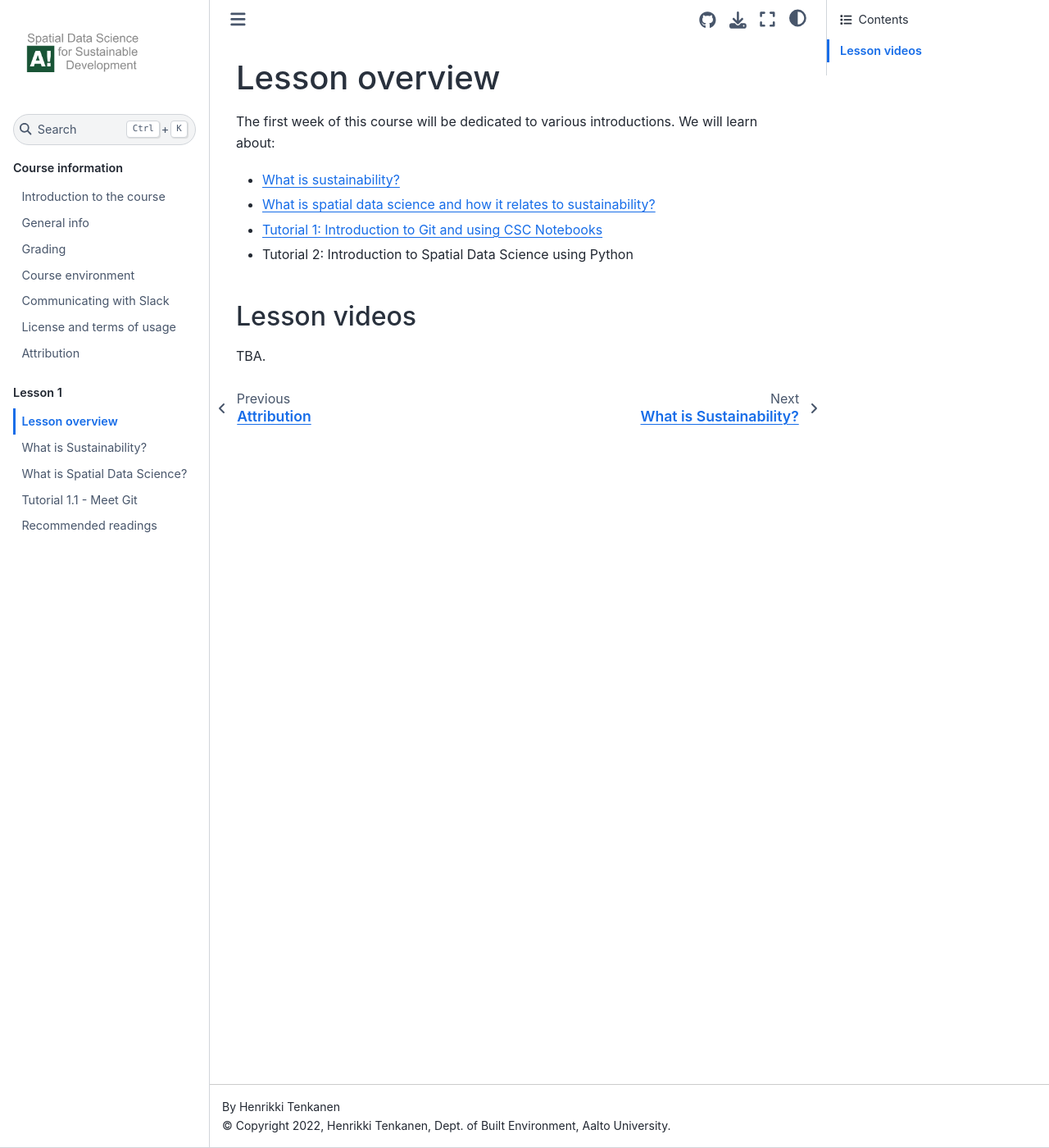
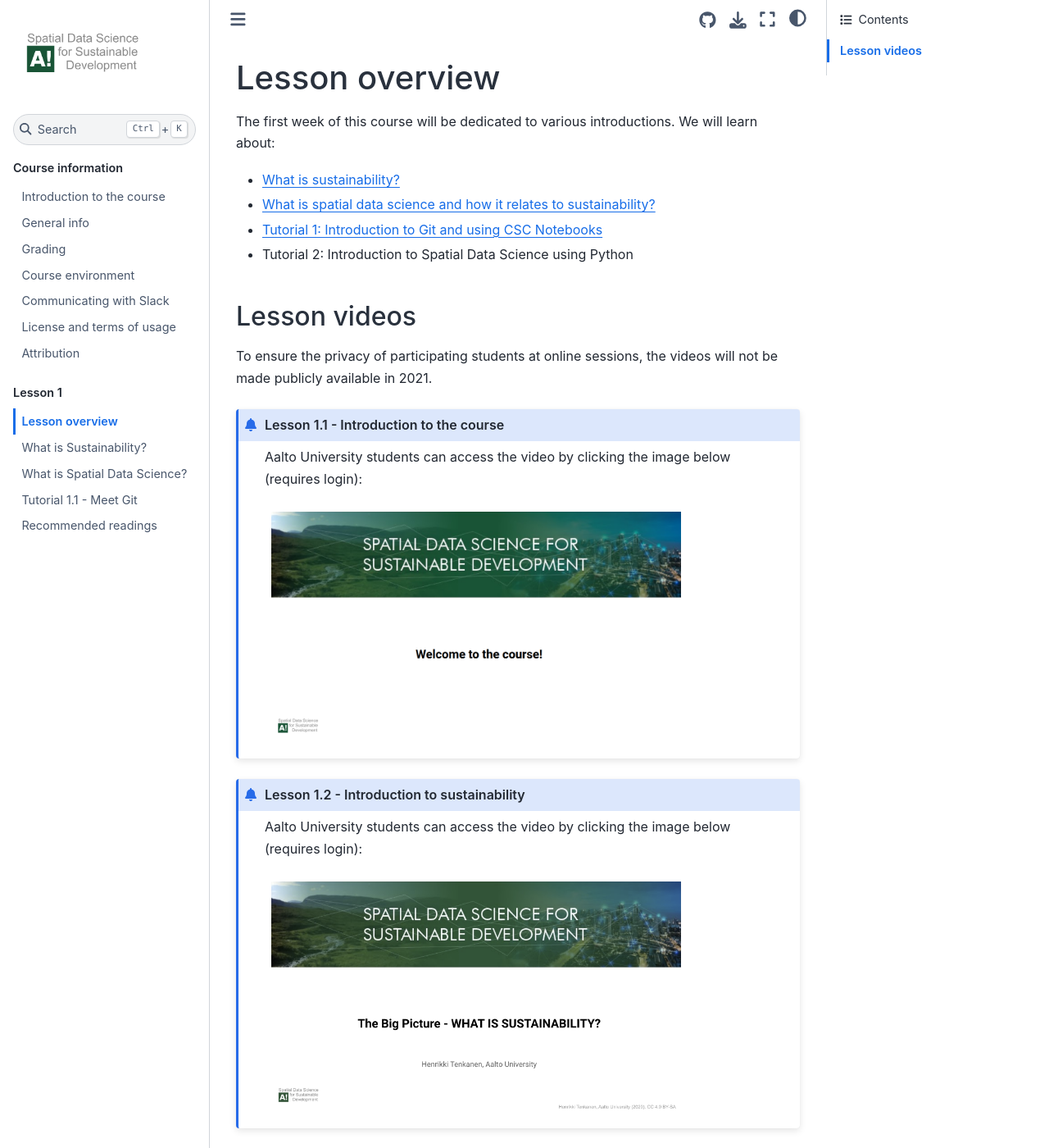
Before and after one commit to AaltoGIS/Sustainability-GIS, a Sphinx documentation site: the page built from source/lessons/L1/lesson-overview.rst, in a window 1280 px wide and 1400 px high. Shown: the whole window at 82% size. Built offline with Sphinx 7.4.7 and the Sphinx Book theme 1.1.4, drawn with Linux system fonts in a browser that asks for light colours; pages that are not in the unit, such as notebooks, are missing from menus.

Commit message:
Update lesson videos

```diff
--- a/source/lessons/L1/lesson-overview.rst
+++ b/source/lessons/L1/lesson-overview.rst
@@ -11,4 +11,23 @@
 Lesson videos
 -------------
 
-TBA.
+To ensure the privacy of participating students at online sessions, the videos will not be made publicly available in 2021.
+
+
+.. admonition:: Lesson 1.1 - Introduction to the course
+
+    Aalto University students can access the video by clicking the image below (requires login):
+
+    .. figure:: img/SDS4SD-Lesson-1.1.png
+        :target: https://aalto.cloud.panopto.eu/Panopto/Pages/Viewer.aspx?id=60f5b0eb-a227-4cca-ba8e-ae1a00993bc3
+        :width: 500px
+        :align: left
+
+.. admonition:: Lesson 1.2 - Introduction to sustainability
+
+    Aalto University students can access the video by clicking the image below (requires login):
+
+    .. figure:: img/SDS4SD-Lesson-1.2.png
+        :target: https://aalto.cloud.panopto.eu/Panopto/Pages/Viewer.aspx?id=9df01636-003d-4169-b7ee-ae1a009a5ea9
+        :width: 500px
+        :align: left
```
Also changed, not shown: source/lessons/L1/img/SDS4SD-Lesson-1.1.png.
